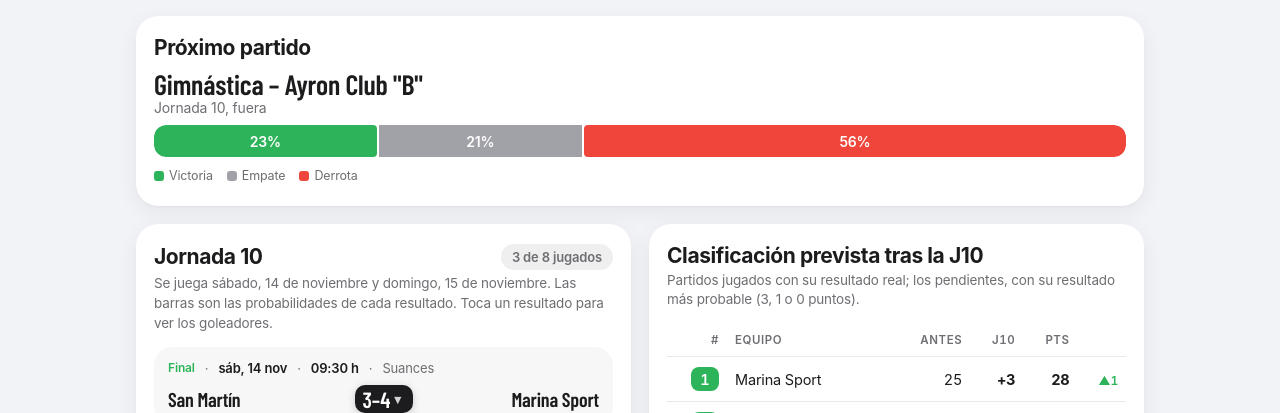
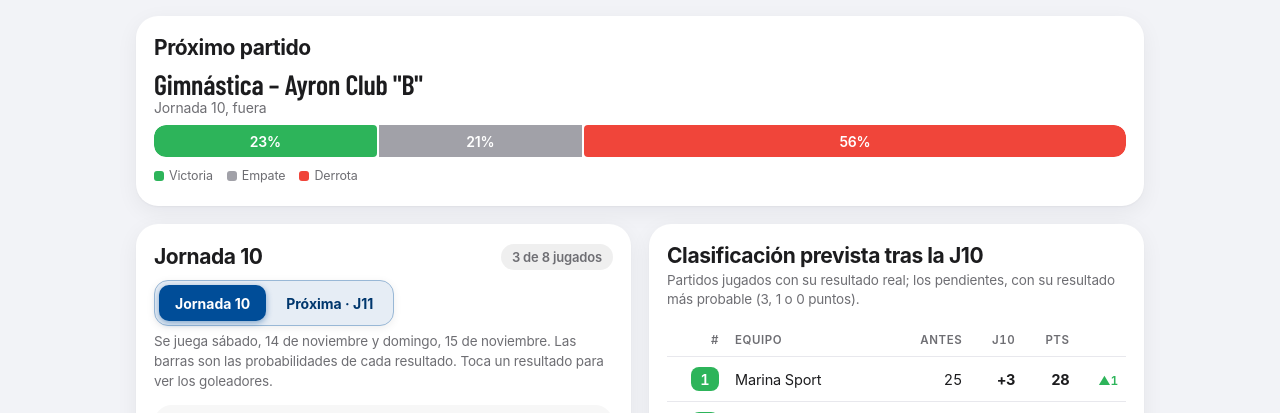
Before and after one commit to Katxirulo/ayronalevinb, a plain HTML site: page index.html in a window 1280 px wide. Shown: the part 363-776 px from the top of the page. Drawn offline with nearby package versions, Linux system fonts and the light colour scheme.

Commit message:
Add files via upload

```diff
--- a/index.html
+++ b/index.html
@@ -284,6 +284,8 @@ button.pj-res.abre[aria-expanded=true] .flecha{transform:rotate(180deg)}
 .gol-min b{background:var(--tinta);color:var(--panel);border-radius:6px;padding:1px 6px;font-size:12px}
 .gol-min::before{content:"⚽";font-size:12px}
 .pj-goles-nada{margin:0;font-size:13px;color:var(--tinta-2);text-align:center}
+.pestanas-j{margin:10px 0 2px}
+@media (max-width:560px){.pestanas-j{width:100%}.pestanas-j .boton{flex:1}}
 </style>
 </head>
 <body>
@@ -324,6 +326,10 @@ button.pj-res.abre[aria-expanded=true] .flecha{transform:rotate(180deg)}
       <div class="cabecera">
         <h2 id="t-jornada">Jornada</h2>
         <span class="estado-j" id="estado-jornada"></span>
+      </div>
+      <div class="segmentado pestanas-j" role="group" aria-label="Jornada a mostrar">
+        <button type="button" class="boton" data-vista-j="actual" aria-pressed="true" id="btn-j-actual">Jornada</button>
+        <button type="button" class="boton" data-vista-j="sig" aria-pressed="false" id="btn-j-sig">Próxima</button>
       </div>
       <p class="nota" id="nota-jornada">Cargando calendario...</p>
       <div class="lista-j" id="lista-jornada"></div>
@@ -1001,6 +1007,12 @@ jornada,local,visitante,goles_local,goles_visitante
     return new Date(p.cal.fecha + 'T' + p.cal.hora + ':00') <= new Date();
   }
 
+  let vistaJ = 'actual';
+  document.querySelectorAll('[data-vista-j]').forEach((b) => b.addEventListener('click', () => {
+    vistaJ = b.dataset.vistaJ;
+    pintarJornada(document.getElementById('equipo').value);
+  }));
+
   function pintarJornada(eq) {
     if (!calendario) return;
     const J = jornadaEnCurso(calendario), cal = calendario[J] || {};
@@ -1009,23 +1021,37 @@ jornada,local,visitante,goles_local,goles_visitante
     ps.sort((a, b) => orden(a).localeCompare(orden(b)) || a.local.localeCompare(b.local, 'es'));
     const hechos = ps.filter((p) => p.gl !== null).length;
 
-    document.getElementById('t-jornada').textContent = 'Jornada ' + J;
+    // Pestañas: jornada en curso / próxima jornada
+    const haySig = J < ultimaJornada;
+    if (!haySig) vistaJ = 'actual';
+    const JV = vistaJ === 'sig' ? J + 1 : J, calV = calendario[JV] || {};
+    const psV = JV === J ? ps : partidos.filter((p) => p.j === JV).map((p) => ({ ...p, cal: calV[p.local + '|' + p.visitante] || {}, q: probs.get(p) }))
+      .sort((a, b) => orden(a).localeCompare(orden(b)) || a.local.localeCompare(b.local, 'es'));
+    const hechosV = psV.filter((p) => p.gl !== null).length;
+    document.getElementById('btn-j-actual').textContent = 'Jornada ' + J;
+    document.getElementById('btn-j-sig').textContent = 'Próxima · J' + (J + 1);
+    document.getElementById('btn-j-sig').hidden = !haySig;
+    document.querySelectorAll('[data-vista-j]').forEach((b) => b.setAttribute('aria-pressed', String(b.dataset.vistaJ === vistaJ)));
+
+    document.getElementById('t-jornada').textContent = 'Jornada ' + JV;
     document.getElementById('t-clas-jornada').textContent = 'Clasificación prevista tras la J' + J;
     document.getElementById('th-jornada').textContent = 'J' + J;
     const est = document.getElementById('estado-jornada');
     // Rojo «En juego» solo si hay algún partido disputándose ahora; si no, cuántos se han jugado
-    const vivos = ps.filter((p) => enJuego(p)).length;
+    const vivos = psV.filter((p) => enJuego(p)).length;
+    const conHora = psV.filter((p) => p.cal.fecha && p.cal.hora && !p.cal.aprox).length;
     est.textContent = vivos ? `En juego · ${vivos} ${vivos === 1 ? 'partido' : 'partidos'}`
-      : hechos === ps.length ? 'Terminada'
-      : hechos === 0 ? 'Por jugar'
-      : `${hechos} de ${ps.length} jugados`;
+      : hechosV === psV.length ? 'Terminada'
+      : JV !== J ? (conHora ? `${conHora} de ${psV.length} con horario` : 'Horarios pendientes')
+      : hechosV === 0 ? 'Por jugar'
+      : `${hechosV} de ${psV.length} jugados`;
     est.className = 'estado-j' + (vivos ? ' vivo' : '');
-    const dias = [...new Set(ps.map((p) => p.cal.fecha).filter(Boolean))].sort();
+    const dias = [...new Set(psV.map((p) => p.cal.fecha).filter(Boolean))].sort();
     document.getElementById('nota-jornada').textContent = dias.length
       ? 'Se juega ' + dias.map((d) => fecha(d, fmtDiaLargo)).join(' y ') + '. Las barras son las probabilidades de cada resultado.'
       : 'Horarios aún no publicados por la federación. Las barras son las probabilidades de cada resultado.';
 
-    document.getElementById('lista-jornada').innerHTML = ps.map((p) => {
+    document.getElementById('lista-jornada').innerHTML = psV.map((p) => {
       const c = p.cal, yo = p.local === eq || p.visitante === eq;
       const meta = [
         p.gl !== null ? '<span class="tag-final">Final</span>' : enJuego(p) ? '<span class="tag-vivo">En juego</span>' : '',
@@ -1043,7 +1069,7 @@ jornada,local,visitante,goles_local,goles_visitante
       return `<div class="pj${yo ? ' yo' : ''}"><div class="pj-meta">${meta}</div>
         <div class="pj-cruce"><span>${esc(p.local)}</span>${centro}<span class="vis">${esc(p.visitante)}</span></div>${barra}${p.gl !== null ? '<div class="pj-goles" hidden></div>' : ''}</div>`;
     }).join('') || '<p class="nota">No hay partidos en esta jornada.</p>';
-    if (hechos) document.getElementById('nota-jornada').textContent += ' Toca un resultado para ver los goleadores.';
+    if (hechosV) document.getElementById('nota-jornada').textContent += ' Toca un resultado para ver los goleadores.';
 
     // Clasificación: la de antes de la jornada + resultado real o puntos esperados de esta jornada
     const antes = clasificacion(J - 1);
```
